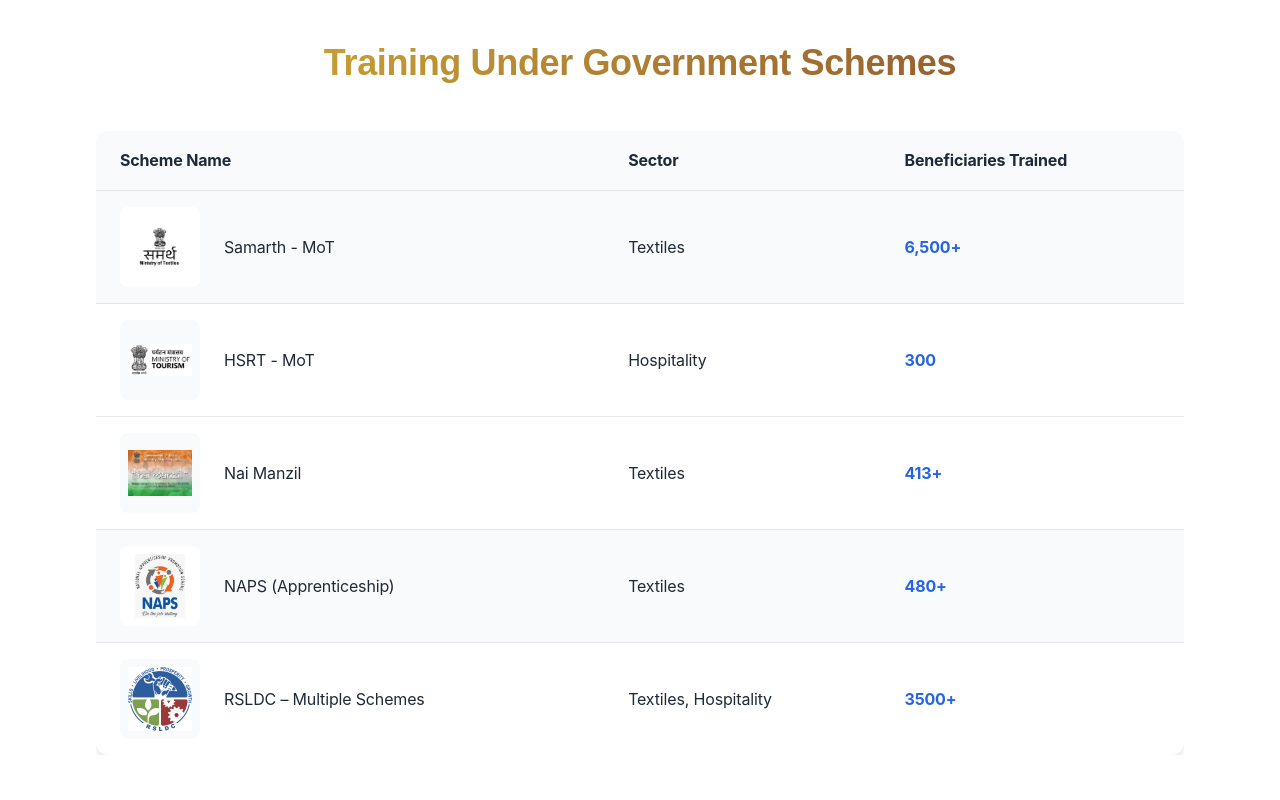
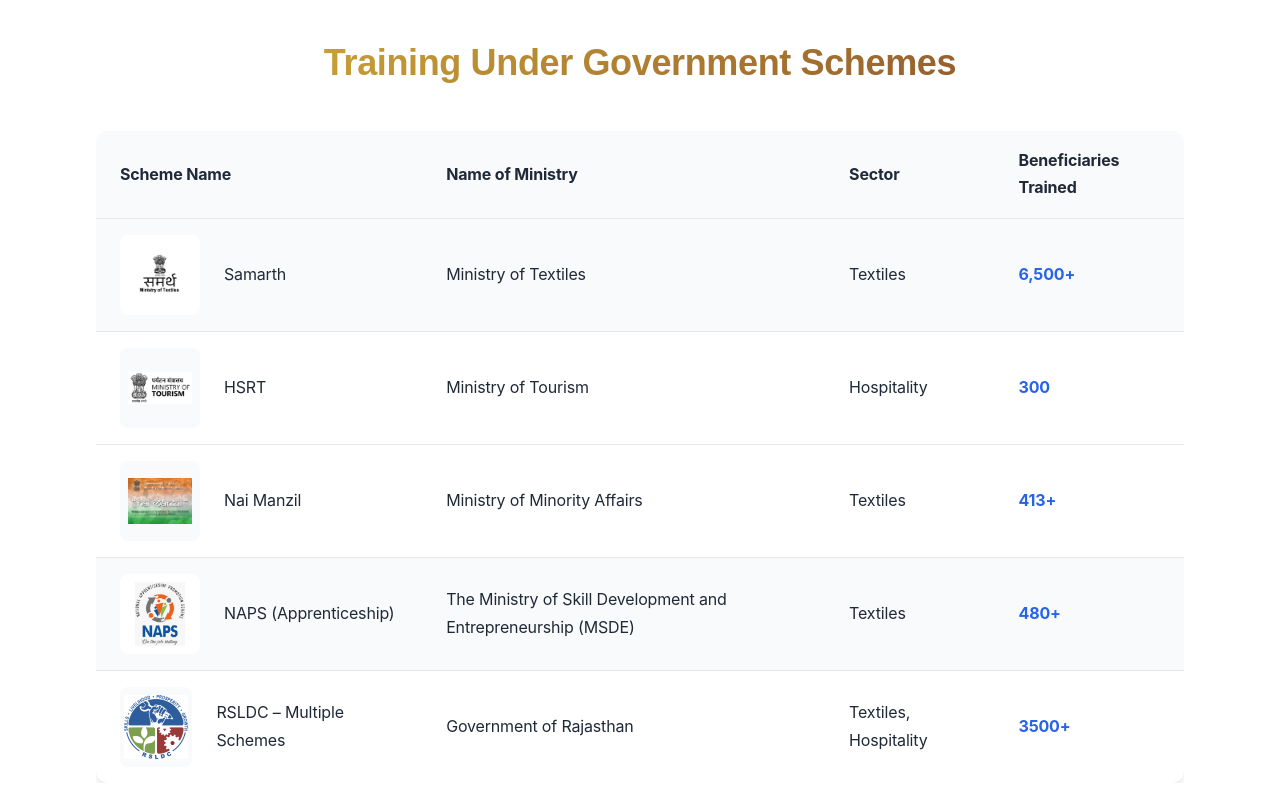
Before and after one commit to Gacky1/GoyalFashionsReact, a React (Create React App) app: page /education in a window 1280 px wide. Shown: the part 4060-4860 px from the top of the page. Built offline with nearby package versions, Linux system fonts and the light colour scheme.

Commit message:
Updated pre final changes 2.0

```diff
--- a/src/components/Footer.jsx
+++ b/src/components/Footer.jsx
@@ -80,7 +80,7 @@
               </div>
               <div className="flex items-center">
                 <i className="fas fa-envelope text-white/80 mr-2 text-xs"></i>
-                <p className="text-white/80 text-xs">gfpl.skill@gmail.com</p>
+                <p className="text-white/80 text-xs"> <a href="mailto:gfpl.skill@gmail.com">gfpl.skill@gmail.com</a></p>
               </div>
             </div>
           </div>
--- a/src/pages/About.jsx
+++ b/src/pages/About.jsx
@@ -15,7 +15,7 @@
       position: "Managing Director"
     },
     {
-      quote: "Goyal Fashions is more than a garment house—it is the foundation of a multi-sector enterprise committed to India's growth. From textiles to timeless hospitality at Ananta, from clean energy to community retail spaces, we aim to build with integrity, creativity, and a future-forward mindset.",
+      quote: "At Goyal Fashions, leadership is rooted in responsibility — responsibility toward people,industry, and the nation. As Director, my vision has always been to build an institution that grows not only in scale but also in values. We believe businesses must serve a larger purpose, create economic strength while uplift society. From manufacturing to diversified sectors, our journey reflects disciplined growth, ethical decision-making, and long-term thinking. We are committed to creating systems that nurture talent, respect sustainability, and generate opportunities across communities. ",
       name: "Mr. Mohit Goyal",
       position: "Director"
     },
--- a/src/pages/Contact.jsx
+++ b/src/pages/Contact.jsx
@@ -101,7 +101,7 @@
                 </div>
                 <div>
                   <h4 className="font-semibold">Phone</h4>
-                  <p className="text-gray-600">+91 1414820113, +919773377933</p>
+                  <p className="text-gray-600">+91 1414820113, +919773377933, <br /> +91 141 222 3060, +91 141 222 3062</p>
                 </div>
               </div>
 
@@ -111,7 +111,7 @@
                 </div>
                 <div>
                   <h4 className="font-semibold">Email</h4>
-                  <p className="text-gray-600">gfpl.skill@gmail.com</p>
+                  <p className="text-gray-600"> <a href="mailto:gfpl.skill@gmail.com">gfpl.skill@gmail.com</a></p>
                 </div>
               </div>
 
@@ -167,6 +167,23 @@
                 />
               </div>
 
+                            <div className="mb-6">
+                <label htmlFor="division" className="block mb-2 font-medium">Division of Interest</label>
+                <select
+                  id="division"
+                  name="division"
+                  value={formData.division}
+                  onChange={handleChange}
+                  className="w-full p-4 border-2 border-gray-200 rounded-xl focus:border-primary focus:outline-none transition-colors duration-300"
+                >
+                  <option value="">Select Division</option>
+                  <option value="Trainer">Trainer</option>
+                  <option value="Trainee">Trainee</option>
+                  <option value="Career">Work with us</option>
+                  <option value="General Inquiry">General Inquiry</option>
+                </select>
+              </div>
+
               <div className="mb-6">
                 <label htmlFor="category" className="block mb-2 font-medium">Category</label>
                 <select
@@ -184,22 +201,7 @@
                 </select>
               </div>
 
-              <div className="mb-6">
-                <label htmlFor="division" className="block mb-2 font-medium">Division of Interest</label>
-                <select
-                  id="division"
-                  name="division"
-                  value={formData.division}
-                  onChange={handleChange}
-                  className="w-full p-4 border-2 border-gray-200 rounded-xl focus:border-primary focus:outline-none transition-colors duration-300"
-                >
-                  <option value="">Select Division</option>
-                  <option value="Trainer">Trainer</option>
-                  <option value="Trainee">Trainee</option>
-                  <option value="Career">Work with us</option>
-                  <option value="General Inquiry">General Inquiry</option>
-                </select>
-              </div>
+
 
               <div className="mb-6">
                 <label htmlFor="subject" className="block mb-2 font-medium">Subject</label>
--- a/src/pages/Education.jsx
+++ b/src/pages/Education.jsx
@@ -609,10 +609,9 @@
             <thead className="bg-gray-50">
               <tr>
                 <th className="px-6 py-4 text-left font-bold">Scheme Name</th>
+                <th className="px-6 py-4 text-left font-bold">Name of Ministry</th>
                 <th className="px-6 py-4 text-left font-bold">Sector</th>
-                <th className="px-6 py-4 text-left font-bold">
-                  Beneficiaries Trained
-                </th>
+                <th className="px-6 py-4 text-left font-bold">Beneficiaries Trained</th>
               </tr>
             </thead>
             <tbody>
@@ -626,9 +625,10 @@
                         className="max-w-16 max-h-16 object-contain"
                       />
                     </div>
-                    Samarth - MoT
+                    Samarth
                   </div>
                 </td>
+                <td className="px-6 py-4">Ministry of Textiles</td>
                 <td className="px-6 py-4">Textiles</td>
                 <td className="px-6 py-4 font-bold text-blue-600">6,500+</td>
               </tr>
@@ -642,9 +642,10 @@
                         className="max-w-16 max-h-16 object-contain"
                       />
                     </div>
-                    HSRT - MoT
+                    HSRT
                   </div>
                 </td>
+                <td className="px-6 py-4">Ministry of Tourism</td>
                 <td className="px-6 py-4">Hospitality</td>
                 <td className="px-6 py-4 font-bold text-blue-600">300</td>
               </tr>
@@ -661,6 +662,7 @@
                     Nai Manzil
                   </div>
                 </td>
+                <td className="px-6 py-4">Ministry of Minority Affairs</td>
                 <td className="px-6 py-4">Textiles</td>
                 <td className="px-6 py-4 font-bold text-blue-600">413+</td>
               </tr>
@@ -677,6 +679,11 @@
                     NAPS (Apprenticeship)
                   </div>
                 </td>
+                <td className="px-6 py-4">The Ministry of Skill
+Development and
+Entrepreneurship
+(MSDE)
+</td>
                 <td className="px-6 py-4">Textiles</td>
                 <td className="px-6 py-4 font-bold text-blue-600">480+</td>
               </tr>
@@ -693,6 +700,7 @@
                     RSLDC – Multiple Schemes
                   </div>
                 </td>
+                <td className="px-6 py-4">Government of Rajasthan</td>
                 <td className="px-6 py-4">Textiles, Hospitality</td>
                 <td className="px-6 py-4 font-bold text-blue-600">3500+</td>
               </tr>
```
